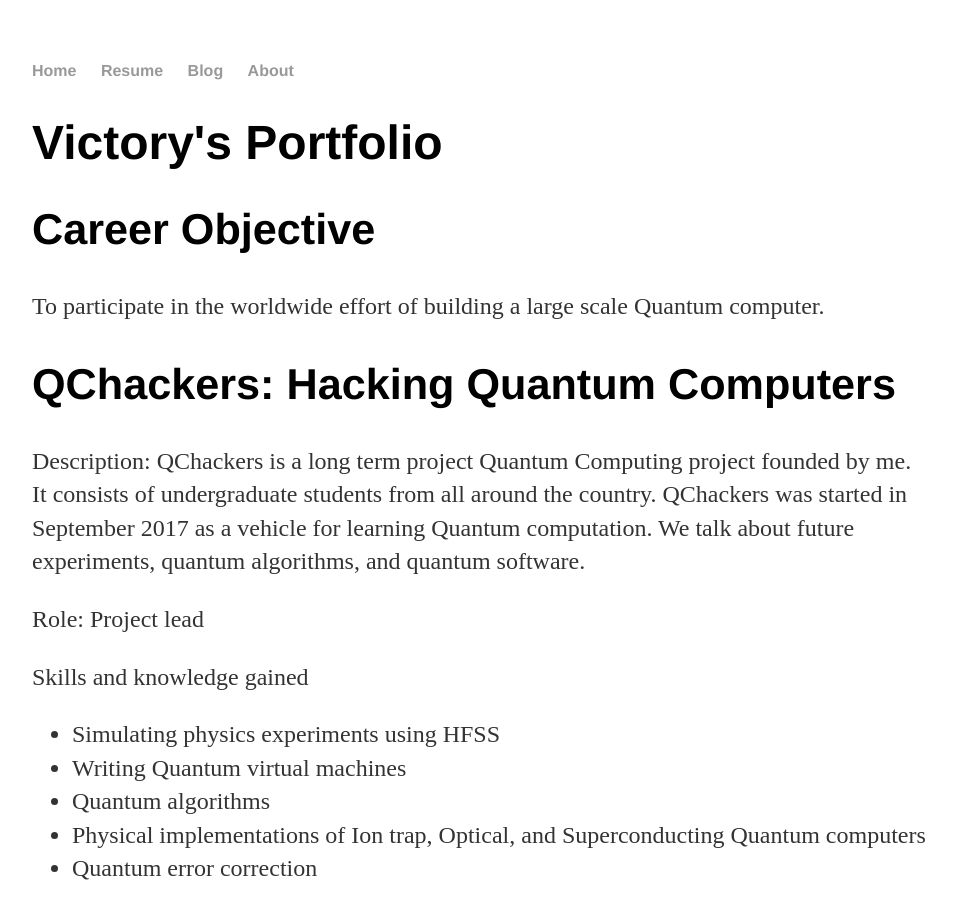
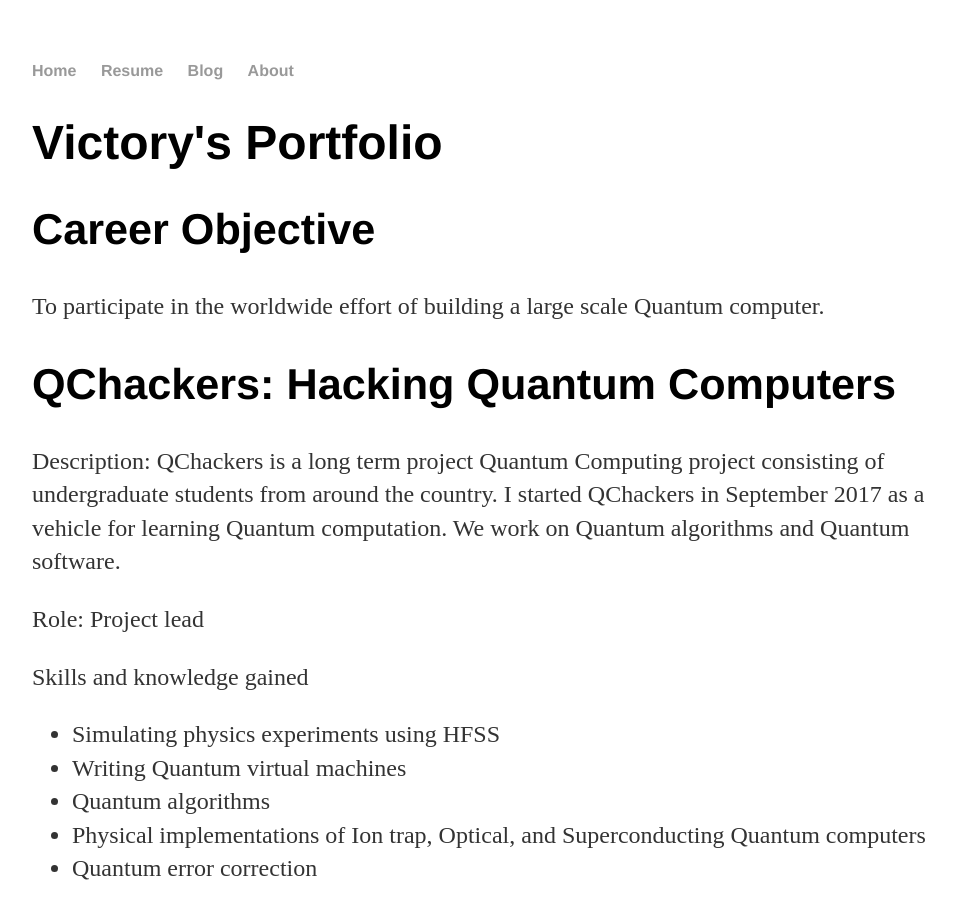
Before and after one commit to vtomole/vtomole.github.io, a Jekyll site: the page built from index.html, in a window 1280 px wide and 900 px high. Shown: the whole window, without its empty margins (160-1116 px from the left). Built offline with Jekyll 4.4.1, drawn with Linux system fonts in a browser that asks for light colours.

Commit message:
clean it

```diff
--- a/index.html
+++ b/index.html
@@ -14,7 +14,7 @@
 
 			<projects>
 			  <p><h2>QChackers: Hacking Quantum Computers</h2></p>
-<p>Description: QChackers is a long term project Quantum Computing project founded by me. </a> It consists of undergraduate students from all around the country. QChackers was started in September 2017 as a vehicle for learning Quantum computation. We talk about future experiments, quantum algorithms, and quantum software. <p/>
+<p>Description: QChackers is a long term project Quantum Computing project consisting of undergraduate students from around the country. I started QChackers in September 2017 as a vehicle for learning Quantum computation. We work on Quantum algorithms and Quantum software. <p/>
 			 <p>Role: Project lead </p>
 			  <p>Skills and knowledge gained</p>
 
```
